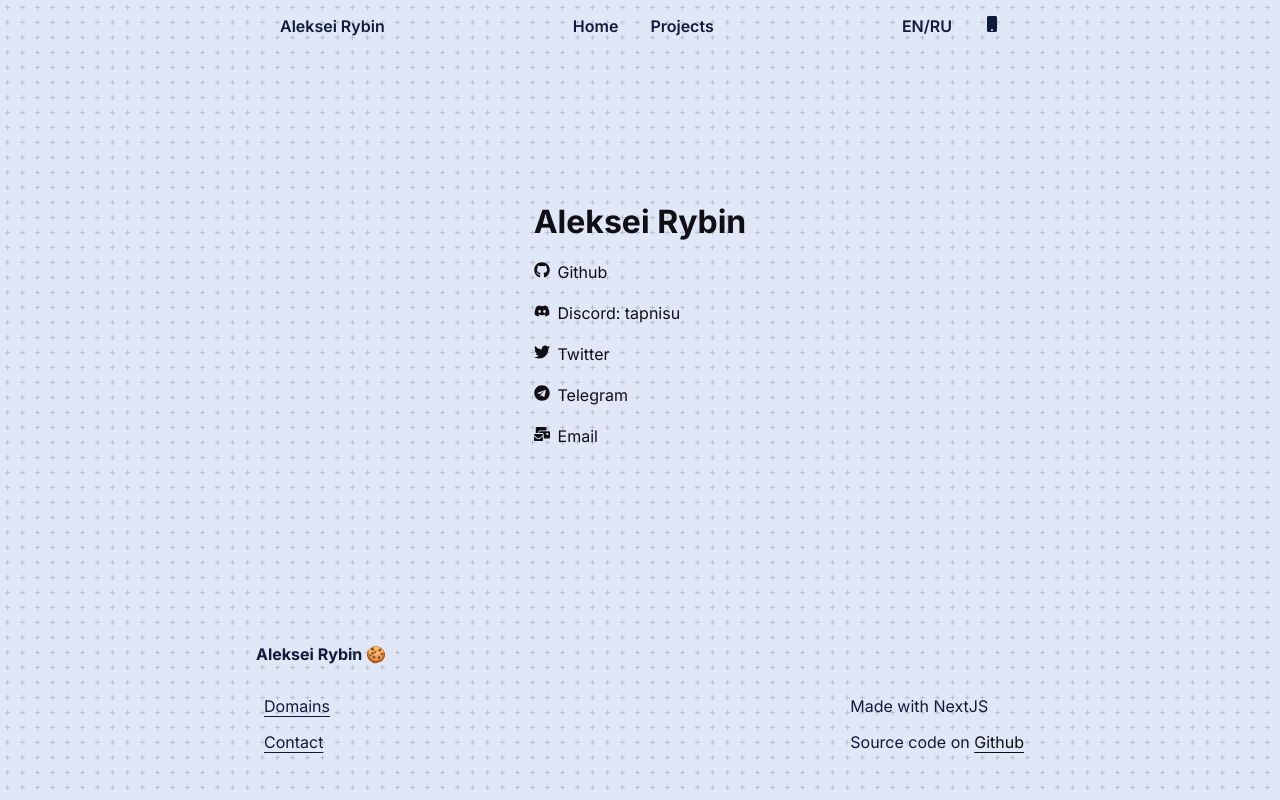
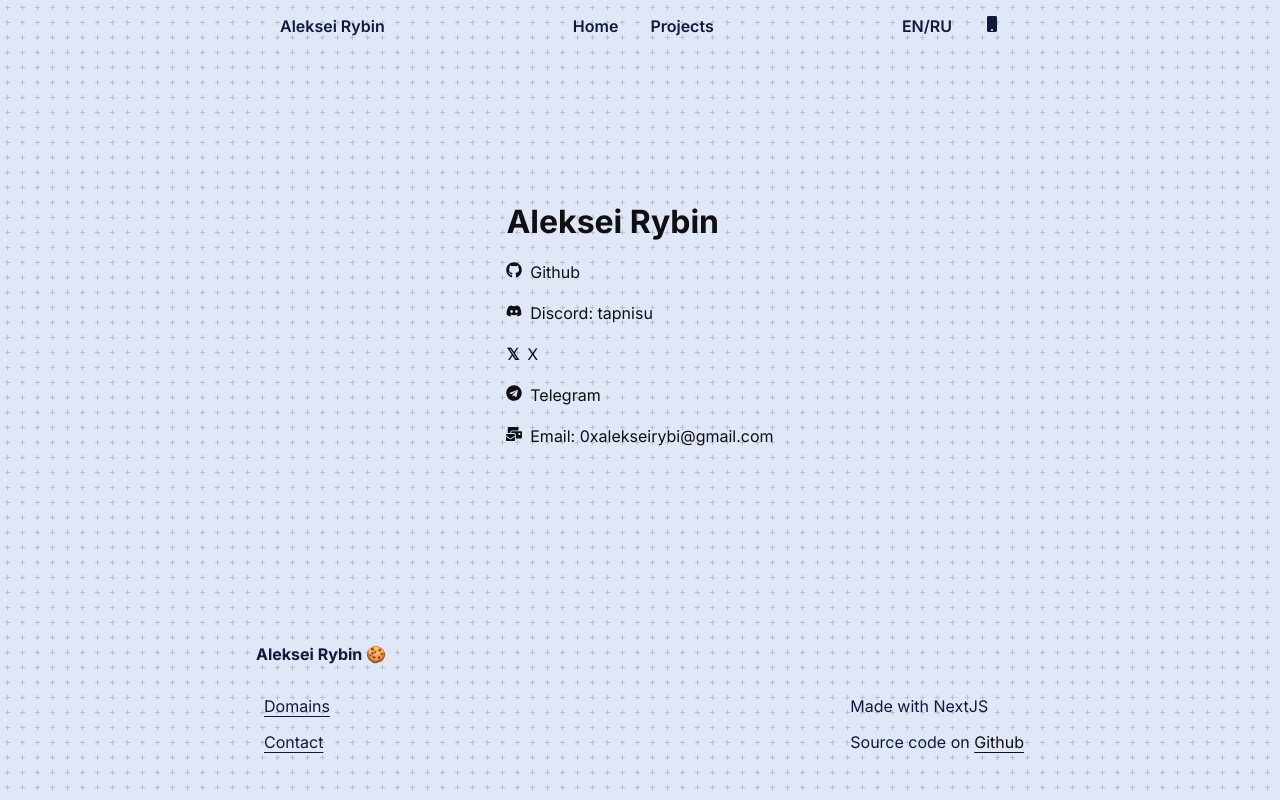
Before and after one commit to tapnisu/tapni.su, a Next.js app: page /contact in a window 1280 px wide. Built offline with nearby package versions, Linux system fonts and the light colour scheme.

Commit message:
Changed twitter to x

```diff
--- a/next.config.js
+++ b/next.config.js
@@ -17,6 +17,11 @@ const nextConfig = {
       },
       {
         source: "/twitter",
+        destination: "https://twitter.com/tapnisu",
+        permanent: true,
+      },
+      {
+        source: "/x",
         destination: "https://twitter.com/tapnisu",
         permanent: true,
       },
--- a/pages/contact.tsx
+++ b/pages/contact.tsx
@@ -2,13 +2,7 @@ import BasePageLayout from "@components/basePageLayout";
 import { en, ru } from "@locales/index";
 import Link from "next/link";
 import { useRouter } from "next/router";
-import {
-  FaDiscord,
-  FaGithub,
-  FaMailBulk,
-  FaTelegram,
-  FaTwitter,
-} from "react-icons/fa";
+import { FaDiscord, FaGithub, FaMailBulk, FaTelegram } from "react-icons/fa";
 
 export default function ContactPage() {
   const router = useRouter();
@@ -17,6 +11,7 @@ export default function ContactPage() {
   return (
     <BasePageLayout title={t.contact}>
       <h1>{t.name}</h1>
+
       <div>
         {[
           {
@@ -30,9 +25,9 @@ export default function ContactPage() {
             icon: <FaDiscord />,
           },
           {
-            name: "Twitter",
-            url: "/twitter",
-            icon: <FaTwitter />,
+            name: "X",
+            url: "/x",
+            icon: "𝕏",
           },
           {
             name: "Telegram",
@@ -40,7 +35,7 @@ export default function ContactPage() {
             icon: <FaTelegram />,
           },
           {
-            name: "Email",
+            name: "Email: 0xalekseirybi@gmail.com",
             url: "/email",
             icon: <FaMailBulk />,
           },
@@ -55,7 +50,7 @@ export default function ContactPage() {
               textDecoration: "none",
             }}
           >
-            {info.icon} <pre> </pre> {info.name}
+            <b>{info.icon}</b> <pre> </pre> {info.name}
           </Link>
         ))}
       </div>
```
